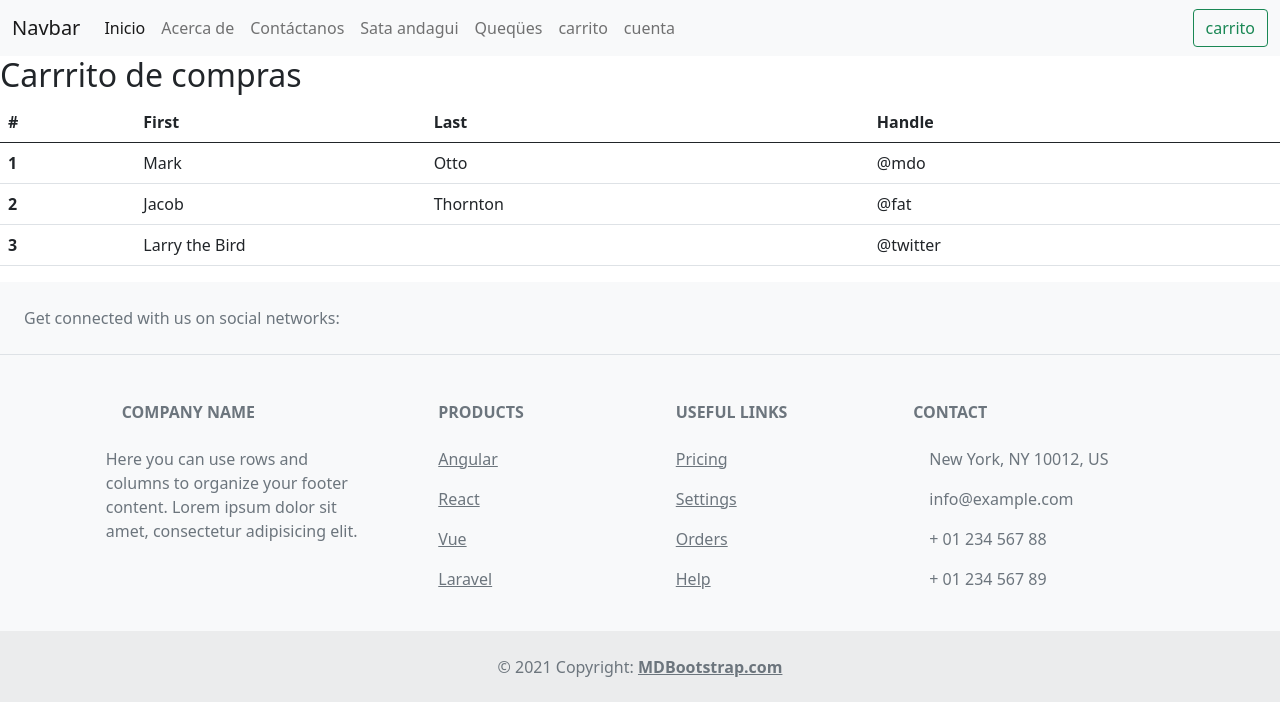
After one commit to Monitel-IOT/kiomi-app, a Django app: template kiomi_app/templates/products/car.html in a window 1280 px wide. The commit adds this page. Shown: the top 702 px of the page. Run offline with Django 3.2, Linux system fonts and the light colour scheme; the template is opened without the code that fills it, so the values that code supplies are empty.

Commit message:
add car html add car js

```diff
--- a/kiomi_app/static/css/main.css
+++ b/kiomi_app/static/css/main.css
@@ -25,6 +25,7 @@ body {
   display: flex;
   align-items: center;
   margin-top: 10px;
+
 }
 
 .thumbnail_images ul li {
@@ -44,7 +45,6 @@ body {
   justify-content: center;
   align-items: center;
   border-bottom: 1px solid #eee;
-  height: 400px;
   width: 100%;
   overflow: hidden;
 }
--- /dev/null
+++ b/kiomi_app/static/js/components/car.js
@@ -0,0 +1,18 @@
+import api from "../api.js";
+new Vue({
+  delimiters: ["[[", "]]"],
+  el: "#car",
+  data() {
+    return {
+
+    }
+  },
+
+  created() {
+
+  },
+  methods: {
+
+
+  },
+});
--- a/kiomi_app/templates/index.html
+++ b/kiomi_app/templates/index.html
@@ -24,7 +24,7 @@
 		<div class="collapse navbar-collapse" id="navbarSupportedContent">
 		<ul class="navbar-nav me-auto mb-2 mb-lg-0">
 			<li class="nav-item">
-			<a class="nav-link active" aria-current="page" href="#">Inicio</a>
+			<a class="nav-link active" aria-current="page" href="http://127.0.0.1:8000/">Inicio</a>
 			</li>
 			<li class="nav-item">
 			<a class="nav-link" href="#">Acerca de</a>
@@ -46,7 +46,7 @@
 			</li>
 		</ul>
 		<form class="d-flex">
-			<button class="btn btn-outline-success" type="submit">Search</button>
+			<a href=""><button class="btn btn-outline-success" type="submit">carrito</button></a>
 		</form>
 		</div>
 	</div>
--- /dev/null
+++ b/kiomi_app/templates/products/car.html
@@ -0,0 +1,44 @@
+{% extends 'index.html' %}
+{% load static %}
+{% block title %} Store {% endblock title %}
+{% block body %}
+<div id="car">
+<h2>Carrrito de compras</h2>
+    <table class="table">
+        <thead>
+            <tr>
+                <th scope="col">#</th>
+                <th scope="col">First</th>
+                <th scope="col">Last</th>
+                <th scope="col">Handle</th>
+            </tr>
+        </thead>
+        <tbody>
+            <tr>
+                <th scope="row">1</th>
+                <td>Mark</td>
+                <td>Otto</td>
+                <td>@mdo</td>
+            </tr>
+            <tr>
+                <th scope="row">2</th>
+                <td>Jacob</td>
+                <td>Thornton</td>
+                <td>@fat</td>
+            </tr>
+            <tr>
+                <th scope="row">3</th>
+                <td colspan="2">Larry the Bird</td>
+                <td>@twitter</td>
+            </tr>
+        </tbody>
+    </table>
+</div>
+{% endblock body %}
+{% block js %}
+    <!-- main vue -->
+    <script type="module" src="{% static 'js/components/car.js' %}"></script>
+    <!-- utils -->
+    <script type="module" src="{% static 'js/api.js' %}"></script>
+    <script type="module" src="{% static 'js/utils/LocalStorage.js' %}"></script>
+{% endblock js %}
```
Also changed, not shown: kiomi_app/templates/products/productDetails.html (+17 -16 lines).
